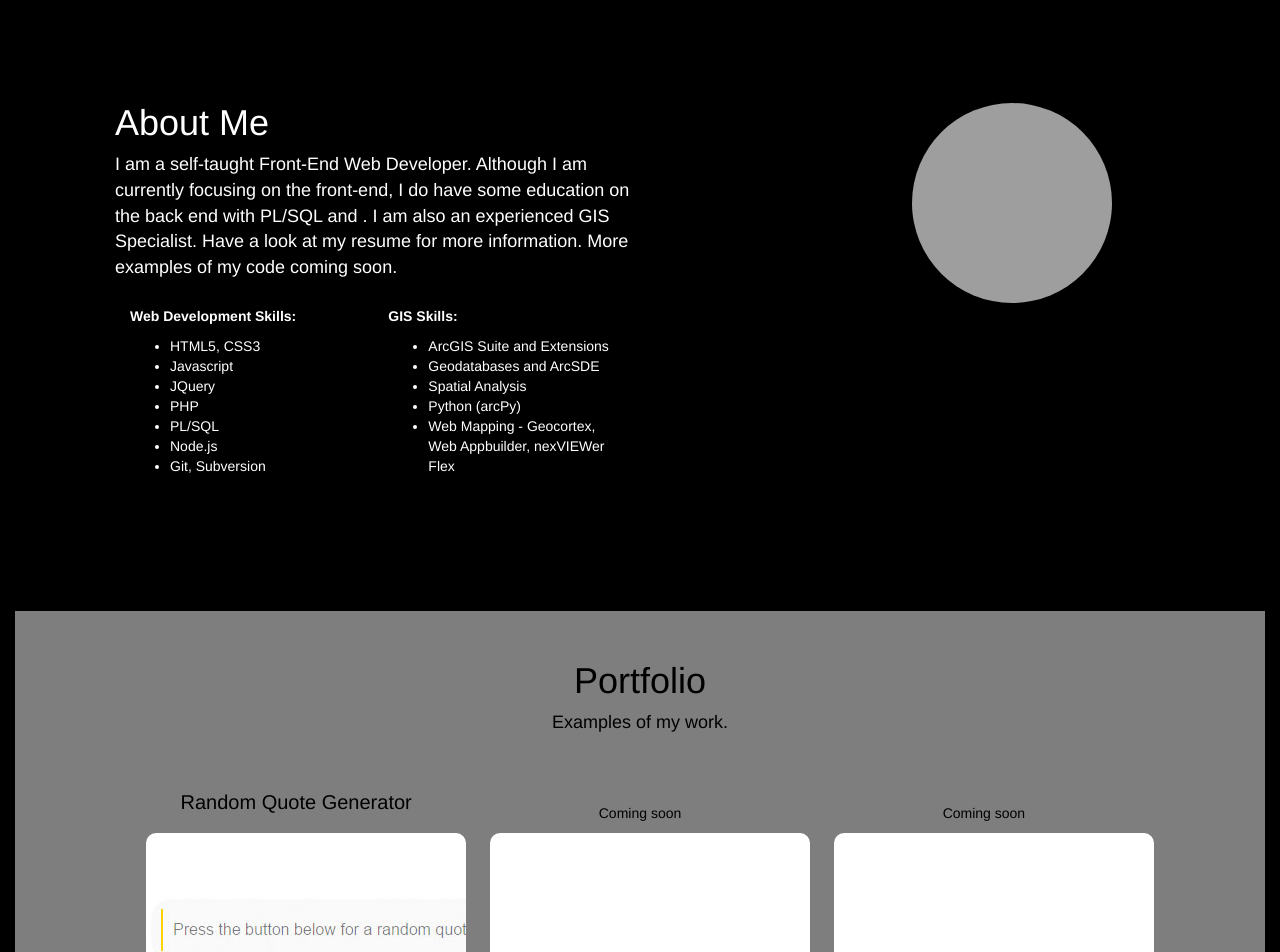
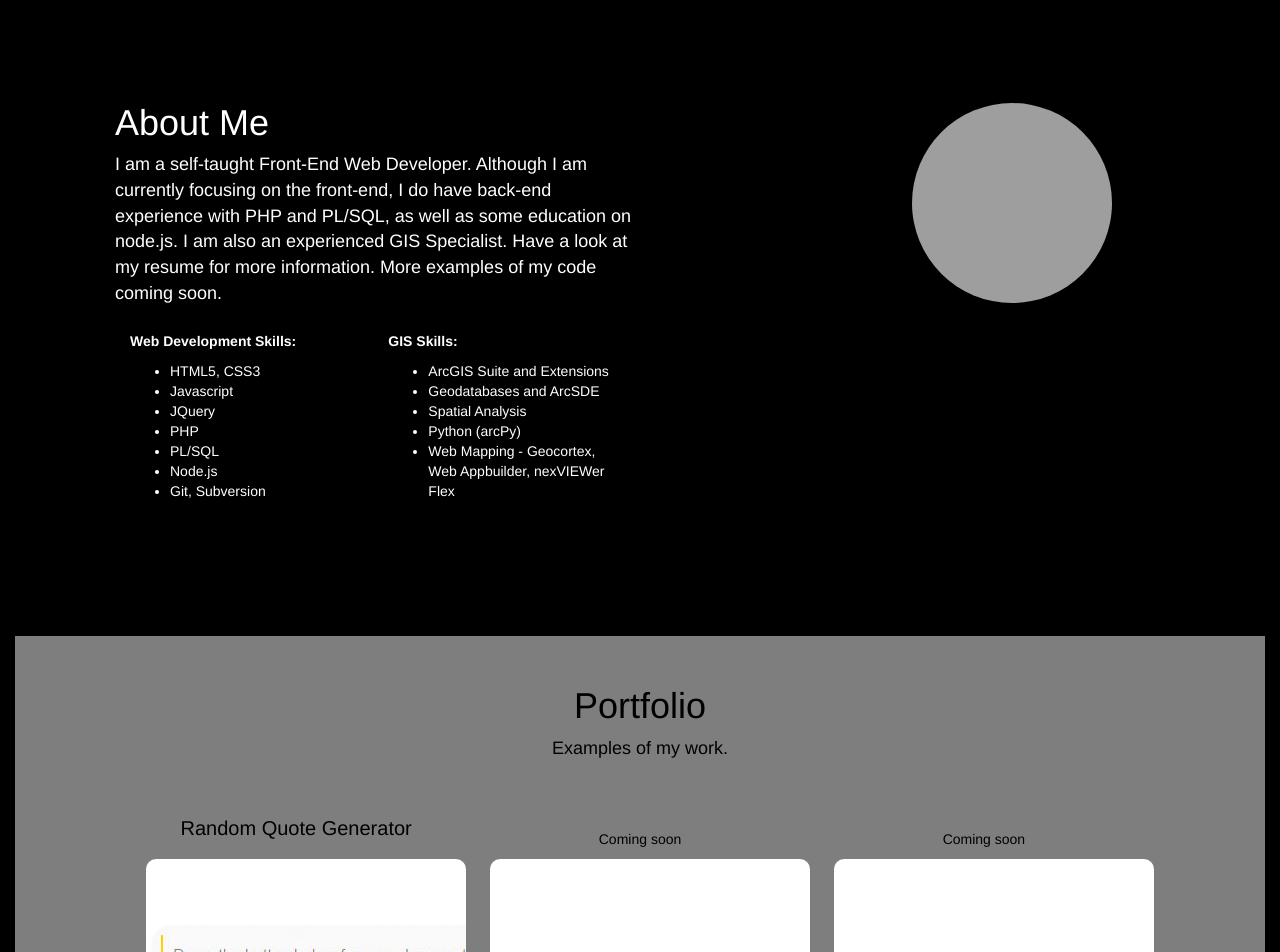
Before and after one commit to zachgis529/homepage, a plain HTML site: page index.html in a window 1280 px wide. Shown: the part 804-1756 px from the top of the page. Drawn offline with nearby package versions, Linux system fonts and the light colour scheme; grey boxes are pictures that could not be loaded.

Commit message:
about me

```diff
--- a/index.html
+++ b/index.html
@@ -92,7 +92,7 @@
               <div id="desc-box">
                 <div id="desc">
                   <h1>About Me</h1>
-                  <p>I am a self-taught Front-End Web Developer. Although I am currently focusing on the front-end, I do have some education on the back end with PL/SQL and . I am also an experienced GIS Specialist. Have a look at my resume for more information. More examples of my code coming soon.</p>
+                  <p>I am a self-taught Front-End Web Developer. Although I am currently focusing on the front-end, I do have back-end experience with PHP and PL/SQL, as well as some education on node.js. I am also an experienced GIS Specialist. Have a look at my resume for more information. More examples of my code coming soon.</p>
                   <div id="lists">
                     <div class="row">
                       <div class="col-md-6">
```
